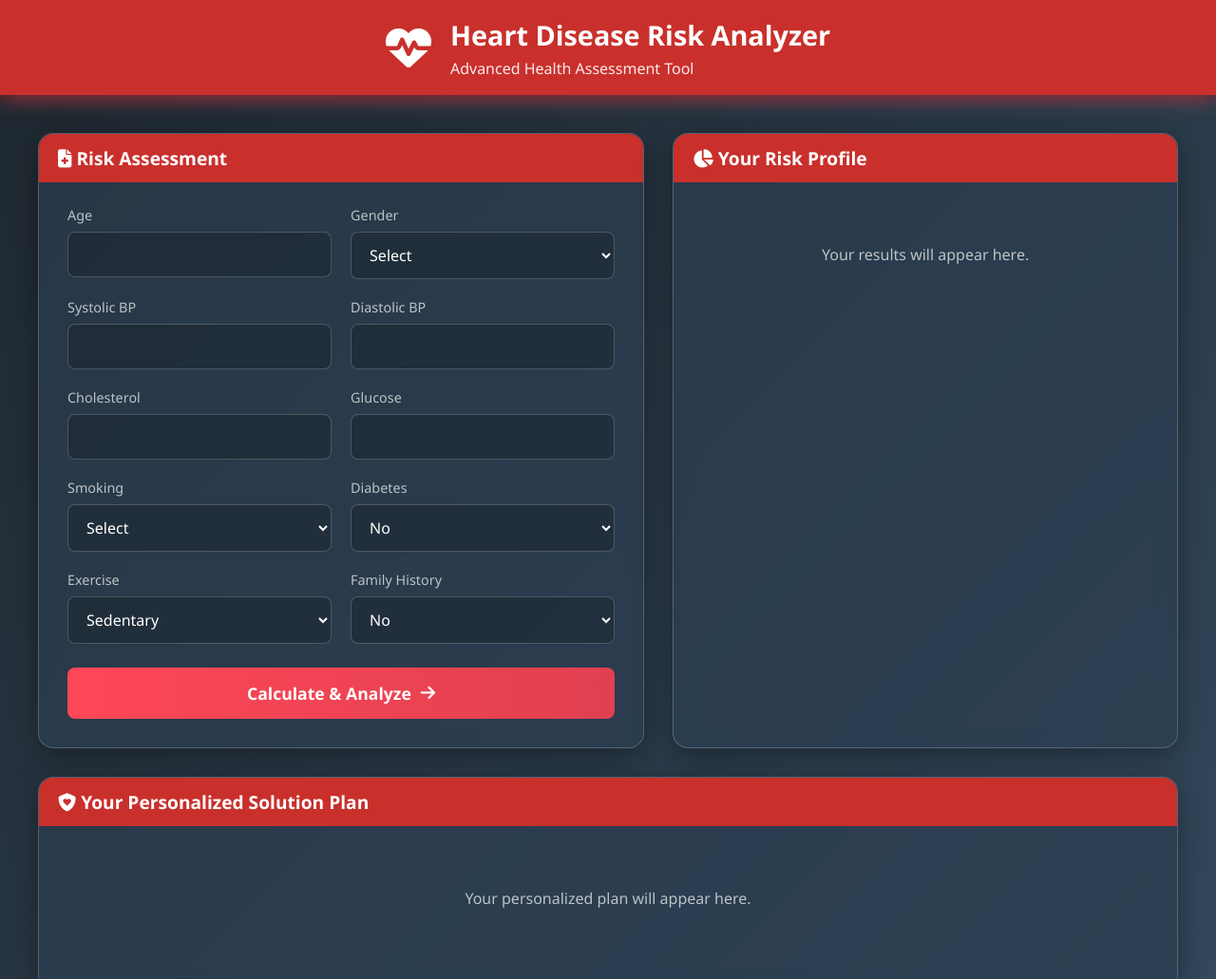
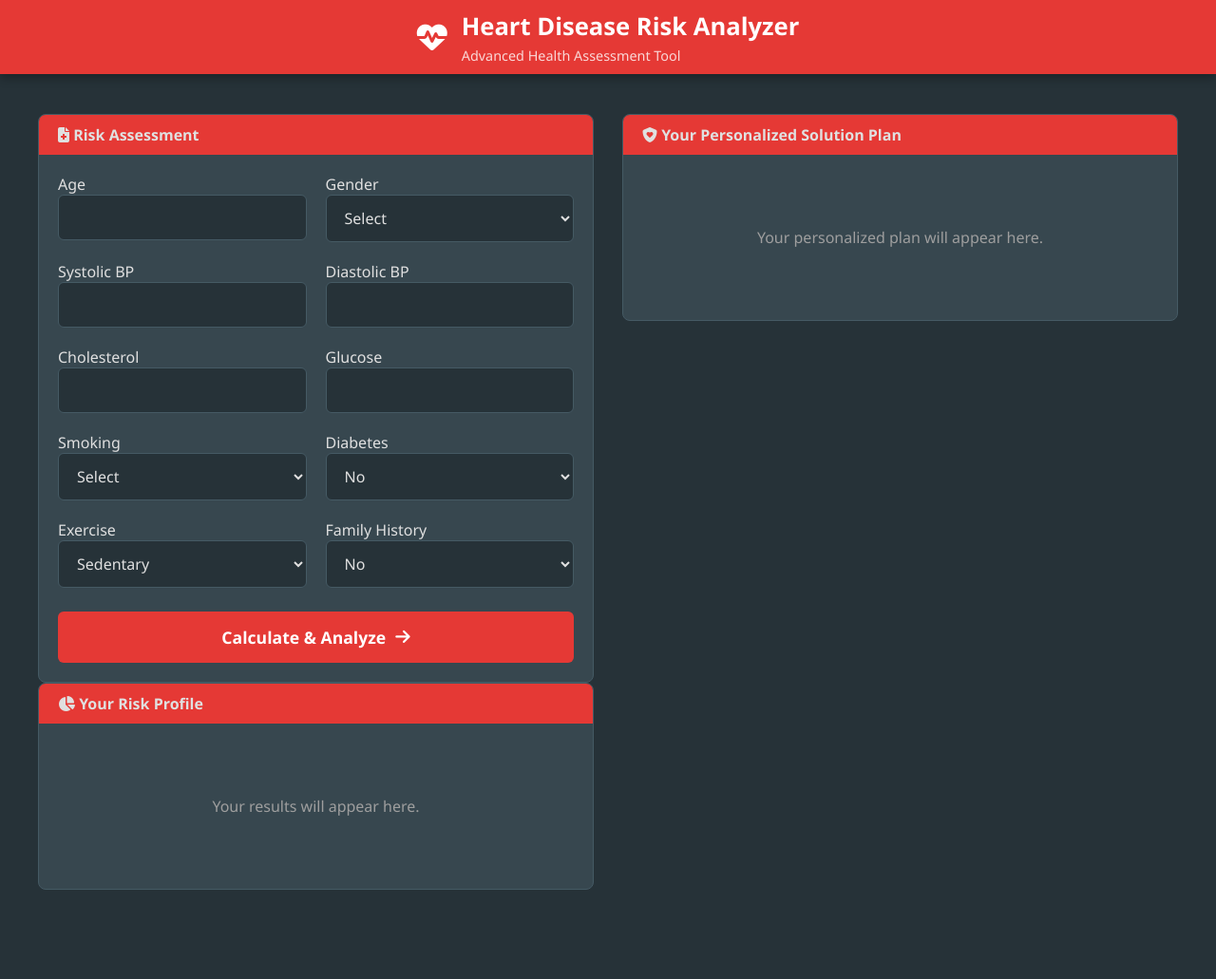
Before and after one commit to mandeep-Singhgit/HeartApp, a website: page public/home.html in a window 1280 px wide. Shown: the top 1031 px of the page at 95% size. After the commit the page ends 977 px from the top, so only its background shows below. Drawn offline with nearby package versions, Linux system fonts and the light colour scheme.

```diff
--- a/public/style.css
+++ b/public/style.css
@@ -1,168 +1,104 @@
 :root {
-    --primary-red: #ff4757;
-    --dark-red: #e04050;
-    --green-accent: #2ed573;
-    --blue-accent: #5352ed;
-    --orange-accent: #ffa502;
-    --text-primary: #ffffff;
-    --text-secondary: #bdc3c7;
-    --dark-bg-start: #1e272e;
-    --dark-bg-end: #34495e;
-    --glass-bg: rgba(44, 62, 80, 0.7);
-    --border-color: rgba(255, 255, 255, 0.2);
+    --primary-red: #e53935;
+    --dark-red: #c62828;
+    --green-accent: #43a047;
+    --blue-accent: #1e88e5;
+    --orange-accent: #fb8c00;
+    --purple-accent: #8e24aa;
+    --text-primary: #e0e0e0;
+    --text-secondary: #9e9e9e;
+    --bg-dark: #263238;
+    --card-dark: #37474f;
+    --border-color: #455a64;
 }
 * { box-sizing: border-box; font-family: 'Segoe UI', system-ui, -apple-system, BlinkMacSystemFont, sans-serif; }
 body {
-    background-image: linear-gradient(135deg, var(--dark-bg-start), var(--dark-bg-end));
+    background-color: var(--bg-dark);
     margin: 0;
     padding: 0;
     color: var(--text-primary);
     min-height: 100vh;
 }
 
-/* --- THIS IS THE CHANGE YOU REQUESTED --- */
+/* --- SHARED HEADER FOR ALL PAGES --- */
 .header-plate {
     width: 100%;
-    background-color: #c9302c;
-    padding: 15px 0;
+    background-color: var(--primary-red);
+    padding: 10px 0;
     position: fixed;
     top: 0;
     left: 0;
     z-index: 1000;
+    box-shadow: 0 4px 10px rgba(0,0,0,0.3);
+    height: auto;
+}
+.header-content { display: flex; align-items: center; justify-content: center; gap: 15px; }
+.header-content .icon { font-size: 2rem; color: #fff; }
+.header-text h1 { font-size: 1.6rem; font-weight: 600; margin: 0; color: #fff; }
+.header-text p { font-size: 0.9rem; margin: 4px 0 0 0; color: rgba(255, 255, 255, 0.8); }
+
+/* --- LOGIN / SIGNUP PAGE STYLES --- */
+.auth-body {
     display: flex;
     justify-content: center;
     align-items: center;
-    /* This adds the glow below the header */
-    box-shadow: 0 4px 10px rgba(0,0,0,0.3), 0 0 20px var(--primary-red);
-    height: 100px;
+    padding: 20px;
+    padding-top: 120px; /* Space for header */
 }
-/* -------------------------------------- */
+.auth-container { max-width: 420px; width: 100%; }
+.auth-card {
+    background: var(--card-dark);
+    padding: 30px;
+    border-radius: 12px;
+    border: 1px solid var(--border-color);
+    text-align: center;
+}
+.auth-logo { font-size: 3rem; color: var(--primary-red); margin-bottom: 15px; }
+.auth-title { font-size: 1.8rem; font-weight: 600; margin: 0 0 8px 0; }
+.auth-subtitle { font-size: 1rem; color: var(--text-secondary); margin: 0 0 30px 0; }
+.form-group { margin-bottom: 20px; text-align: left; }
+.form-group label { font-size: 0.9rem; margin-bottom: 8px; display: block; color: var(--text-secondary); }
+.auth-btn { width: 100%; padding: 15px; background: var(--primary-red); color: white; font-size: 1.1rem; border: none; border-radius: 6px; cursor: pointer; font-weight: 600; margin-top: 15px; transition: background-color 0.3s; display: flex; align-items: center; justify-content: center; gap: 10px; }
+.auth-btn:hover { background: var(--dark-red); }
+.auth-switch { margin-top: 25px; color: var(--text-secondary); }
+.auth-switch a { color: var(--blue-accent); text-decoration: none; font-weight: 500; }
 
-.header-content { display: flex; align-items: center; gap: 20px; color: var(--text-primary); }
-.header-content .icon { font-size: 3rem; }
-.header-text h1 { font-size: 1.8rem; font-weight: 700; margin: 0; }
-.header-text p { font-size: 1rem; margin: 5px 0 0 0; opacity: 0.9; }
-
-.main-content { padding-top: 140px; padding-left: 40px; padding-right: 40px; padding-bottom: 40px; }
-.app-container { max-width: 1300px; width: 100%; margin: 0 auto; display: flex; flex-direction: column; gap: 30px; }
-.top-row { display: grid; grid-template-columns: 1.2fr 1fr; gap: 30px; align-items: stretch; }
-.bottom-row { width: 100%; }
-
-.card {
-    border-radius: 16px;
-    padding: 0;
-    border: 1px solid var(--border-color);
-    height: 100%;
-    overflow: hidden;
-}
-.glass-card {
-    background: var(--glass-bg);
-    backdrop-filter: blur(10px);
-    -webkit-backdrop-filter: blur(10px);
-    box-shadow: 0 8px 32px 0 rgba(0, 0, 0, 0.37);
-}
-
-.card-header {
-    background-color: #c9302c;
-    padding: 12px 20px;
-    margin-bottom: 25px;
-    display: flex;
-    align-items: center;
-    gap: 12px;
-}
-.card-header h2 {
-    margin: 0;
-    font-size: 1.2rem;
-    font-weight: 600;
-    color: var(--text-primary);
-}
-.card-header i {
-    font-size: 1.2rem;
-    color: var(--text-primary);
-}
-
-form {
-    padding: 0 30px 30px 30px;
-}
-.form-grid { display: grid; grid-template-columns: 1fr 1fr; gap: 20px; }
-.form-grid label { font-weight: 500; margin-bottom: 8px; display: block; color: var(--text-secondary); font-size: 0.9rem; }
-.form-grid input, .form-grid select {
-    width: 100%;
-    padding: 12px 15px;
-    border-radius: 8px;
-    border: 1px solid var(--border-color);
-    background-color: rgba(0,0,0,0.2);
-    color: var(--text-primary);
-    font-size: 1rem;
-}
-.predict-btn {
-    width: 100%;
-    padding: 15px;
-    background-image: linear-gradient(to right, var(--primary-red), var(--dark-red));
-    color: white;
-    font-size: 1.1rem;
-    border: none;
-    border-radius: 8px;
-    cursor: pointer;
-    font-weight: 600;
-    margin-top: 25px;
-    transition: all 0.3s ease;
-    display: flex;
-    align-items: center;
-    justify-content: center;
-    gap: 10px;
-}
-.predict-btn:hover { box-shadow: 0 0 20px rgba(255, 71, 87, 0.6); transform: translateY(-3px); }
-
-#risk-profile-content, #solution-content {
-    padding: 0 30px 30px 30px;
-}
-.chart-container { position: relative; height: 200px; width: 200px; margin: 0 auto 20px auto; }
+/* --- MAIN APP PAGE (HOME) STYLES --- */
+.main-content { padding: 40px; padding-top: 120px; }
+.app-container { max-width: 1200px; width: 100%; margin: 0 auto; display: grid; grid-template-columns: 1fr 1fr; gap: 30px; align-items: stretch; }
+.left-column, .right-column { display: flex; flex-direction: column; gap: 30px; }
+.card { background: var(--card-dark); border-radius: 8px; border: 1px solid var(--border-color); overflow: hidden; width: 100%; display: flex; flex-direction: column; }
+.left-column .card { flex-grow: 1; }
+.card-header { background-color: var(--primary-red); padding: 10px 20px; margin: 0; display: flex; align-items: center; gap: 12px; }
+.card-header h2, .card-header i { margin: 0; font-size: 1rem; font-weight: 600; color: var(--text-primary); }
+form { padding: 20px; flex-grow: 1; display: flex; flex-direction: column; }
+.form-grid { display: grid; grid-template-columns: 1fr 1fr; gap: 20px; margin-bottom: auto; }
+.form-grid input, .form-grid select { width: 100%; padding: 12px 15px; border-radius: 6px; border: 1px solid var(--border-color); background-color: var(--bg-dark); color: var(--text-primary); font-size: 1rem; }
+.predict-btn { width: 100%; padding: 15px; background: var(--primary-red); color: white; font-size: 1.1rem; border: none; border-radius: 6px; cursor: pointer; font-weight: 600; margin-top: 25px; transition: background-color 0.3s; display: flex; align-items: center; justify-content: center; gap: 10px; }
+.predict-btn:hover { background: var(--dark-red); }
+#risk-profile-content, #solution-content { padding: 20px; flex-grow: 1; display: flex; flex-direction: column; justify-content: center; }
+.chart-container { position: relative; height: 180px; width: 180px; margin: 10px auto 20px auto; }
 .chart-text { position: absolute; top: 50%; left: 50%; transform: translate(-50%, -50%); text-align: center; }
-.chart-text-percent { font-size: 2.8rem; font-weight: 700; }
+.chart-text-percent { font-size: 2.5rem; font-weight: 700; }
 .chart-text-label { font-size: 1rem; color: var(--text-secondary); }
-
-.risk-factors-list { list-style: none; padding: 0; margin-top: 15px; }
-.risk-factors-list li { display: flex; justify-content: space-between; align-items: center; padding: 14px 5px; border-bottom: 1px solid var(--border-color); font-size: 0.95rem; }
+.risk-factors-list { list-style: none; padding: 0; margin-top: 15px; width: 100%; }
+.risk-factors-list li { display: flex; justify-content: space-between; align-items: center; padding: 12px 0; border-bottom: 1px solid var(--border-color); font-size: 0.95rem; }
 .risk-factors-list li:last-child { border-bottom: none; }
 .risk-factors-list i { color: var(--orange-accent); }
-
-.solution-plan {
-    display: grid;
-    grid-template-columns: 1.5fr 1fr;
-    align-items: center;
-    gap: 20px;
-}
+.solution-plan { display: grid; grid-template-columns: 1.5fr 1fr; align-items: center; gap: 20px; width: 100%; }
 .solution-plan ul { list-style: none; padding: 0; margin: 0;}
 .solution-plan li { display: flex; align-items: center; gap: 15px; margin-bottom: 15px; }
-.solution-plan .icon-circle {
-    width: 45px;
-    height: 45px;
-    border-radius: 50%;
-    display: flex;
-    align-items: center;
-    justify-content: center;
-    color: var(--white);
-    font-size: 1.3rem;
-    flex-shrink: 0;
-}
-.solution-plan .icon-circle.checkup { background-color: #ff4757; }
-.solution-plan .icon-circle.exercise { background-color: #5352ed; }
-.solution-plan .icon-circle.diet { background-color: #ffa502; }
-.solution-plan .icon-circle.sleep { background-color: #2ed573; }
-.solution-plan .icon-circle.stress { background-color: #9b59b6; }
+.solution-plan .icon-circle { width: 40px; height: 40px; border-radius: 50%; display: flex; align-items: center; justify-content: center; color: #fff; font-size: 1.2rem; flex-shrink: 0; }
+.solution-plan .icon-circle.checkup { background-color: var(--primary-red); }
+.solution-plan .icon-circle.exercise { background-color: var(--blue-accent); }
+.solution-plan .icon-circle.diet { background-color: var(--orange-accent); }
+.solution-plan .icon-circle.sleep { background-color: var(--green-accent); }
+.solution-plan .icon-circle.stress { background-color: var(--purple-accent); }
 .solution-plan .recommendation-text strong { display: block; font-weight: 600; font-size: 1rem; margin-bottom: 4px; }
 .solution-plan .recommendation-text span { font-size: 0.9rem; color: var(--text-secondary); }
-.solution-chart-container { height: 250px; }
-
+.solution-chart-container { height: 220px; }
 .placeholder-text { text-align: center; padding: 40px 20px; color: var(--text-secondary); font-size: 1rem; }
 .low { color: var(--green-accent); }
 .medium { color: var(--orange-accent); }
 .high { color: var(--primary-red); }
-
-/* --- FIX FOR DROPDOWN OPTIONS --- */
-.form-grid select option {
-    background: #ffffff;
-    color: #000000;
-}
-/* ------------------------------ */
+.form-grid select option { background: #ffffff; color: #000000; }
```
Also changed, not shown: public/index.html (+2 -2 lines).
